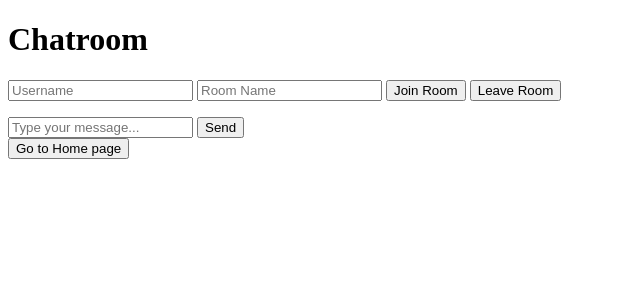
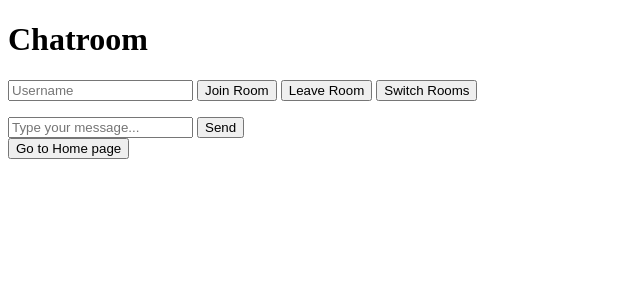
Before and after one commit to haashirk20/texchange, a Flask app: page / in a window 1280 px wide. Shown: the top 300 px of the page, without its empty margins (0-640 px from the left). Run offline with Flask 3, Linux system fonts and the light colour scheme; some libraries are stand-ins or nearby versions.

Commit message:
added switch features and error handling to most features

```diff
--- a/backend/server.py
+++ b/backend/server.py
@@ -1,11 +1,15 @@
 from flask import Flask, render_template, request
 from flask_socketio import SocketIO, join_room, leave_room, emit
+import random
 
 app = Flask(__name__)
 socketio = SocketIO(app)
+hostip = "192.168.2.11"
+port = 4000
 
 # Store active rooms
 active_rooms = {}
+emptyroomkeys = []
 
 @app.route('/')
 def index():
@@ -19,37 +23,71 @@ def home():
 @socketio.on('join')
 def on_join(data):
     username = data['username']
-    room = data['room']
 
-    # If the room doesn't exist or has less than 2 users, join it
-    if room not in active_rooms:
-        active_rooms[room] = []
+    if find_room_from_user(username) != -1:
+        emit('status', {'msg': 'You are already in a room.'})
+    else:
+        if len(emptyroomkeys) == 0:
+            while True:
+                room = random.randint(1000, 9999)
+                if room not in active_rooms:
+                    active_rooms[room] = []
+                    break
+        else:
+            room = random.choice(emptyroomkeys)
 
-    if len(active_rooms[room]) < 2:
-        join_room(room)
-        active_rooms[room].append(username)
-        emit('status', {'msg': f'{username} has entered the room.'}, room=room)
-    else:
-        emit('status', {'msg': 'Room is full.'})
+        print(active_rooms)
+        if len(active_rooms[room]) < 2:
+            join_room(room)
+            active_rooms[room].append(username)
+            emit('status', {'msg': f'{username} has entered room {room}.'}, room=room)
+        else:
+            emit('status', {'msg': 'Room is full.'})
 
 @socketio.on('message')
 def on_message(data):
-    room = data['room']
-    message = data['name'] + ': ' + data['msg']
+    username = data['name']
+    room = find_room_from_user(username)
+    message = username + ': ' + data['msg']
+    print(message + " at " + str(room))
     emit('message', {'msg': message}, room=room)
 
 @socketio.on('leave')
 def on_leave(data):
     username = data['username']
-    room = data['room']
+    room = find_room_from_user(username)
 
-    leave_room(room)
-    if room in active_rooms:
-        active_rooms[room].remove(username)
-        emit('status', {'msg': f'{username} has left the room.'}, room=room)
+    if room == -1:
+        emit('status', {'msg': 'You are not in a room.'})
+    else:
+        leave_room(room)
+        if room in active_rooms:
+            emit('status', {'msg': f'{username} has left the room.'}, room=room)
+            active_rooms[room].remove(username)
+            emptyroomkeys.append(room)
 
-    if len(active_rooms[room]) == 0:
-        del active_rooms[room]
+        if len(active_rooms[room]) == 0:
+            emptyroomkeys.remove(room)
+            del active_rooms[room]
+
+@socketio.on('disconnect')
+def on_disconnect(data):
+    on_leave(data)
+
+@socketio.on('switch')
+def on_switch(data):
+    if find_room_from_user(data['username']) != -1:
+        on_leave(data)
+        on_join(data)
+    else:
+        emit('status', {'msg': 'You are not in a room.'})
+
+def find_room_from_user(username):
+    for room in active_rooms:
+        if username in active_rooms[room]:
+            return room
+    return -1
+
 
 if __name__ == '__main__':
-    socketio.run(app, host= "127.0.0.1", port=4000, debug=True)
+    socketio.run(app, host= hostip, port=port, debug=True)
--- a/backend/templates/index.html
+++ b/backend/templates/index.html
@@ -8,9 +8,9 @@
     <h1>Chatroom</h1>
     <div>
         <input id="username" placeholder="Username">
-        <input id="room" placeholder="Room Name">
         <button onclick="joinRoom()">Join Room</button>
         <button onclick="leaveRoom()">Leave Room</button>
+        <button onclick="onswitch()">Switch Rooms</button>
     </div>
 
     <div id="chat">
@@ -20,6 +20,7 @@
     </div>
 
     <!-- Add a button to link to another page -->
+    <!-- const room = document.getElementById('room').value; -->
     <div>
         <button onclick="window.location.href='/home'">Go to Home page</button>
     </div>
@@ -27,23 +28,24 @@
     <script>
         const socket = io();
 
+        function onswitch() {
+            const username = document.getElementById('username').value;
+            socket.emit('switch', {username: username});
+        }
         function joinRoom() {
             const username = document.getElementById('username').value;
-            const room = document.getElementById('room').value;
-            socket.emit('join', {username: username, room: room});
+            socket.emit('join', {username: username});
         }
 
         function leaveRoom() {
             const username = document.getElementById('username').value;
-            const room = document.getElementById('room').value;
-            socket.emit('leave', {username: username, room: room});
+            socket.emit('leave', {username: username});
         }
 
         function sendMessage() {
-            const room = document.getElementById('room').value;
             const msg = document.getElementById('message_input').value;
             const name = document.getElementById('username').value;
-            socket.emit('message', {room: room, msg: msg, name: name});
+            socket.emit('message', {msg: msg, name: name});
             document.getElementById('message_input').value = '';
         }
 
--- a/requirements.txt
+++ b/requirements.txt
@@ -1,4 +1,4 @@
 Flask==3.0.3
-Flask_Cors==3.0.10
 Flask_Cors==4.0.2
+Flask_SocketIO==5.3.6
 Requests==2.32.3
```
